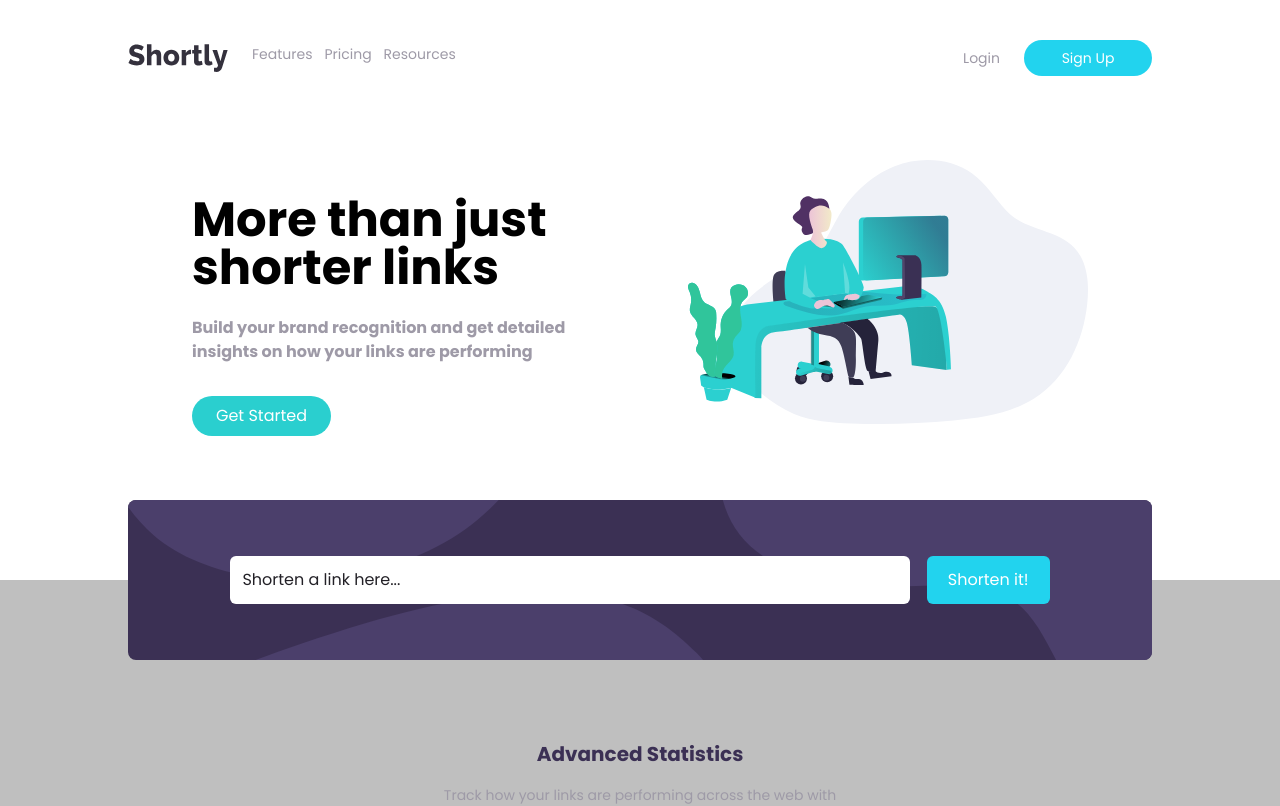
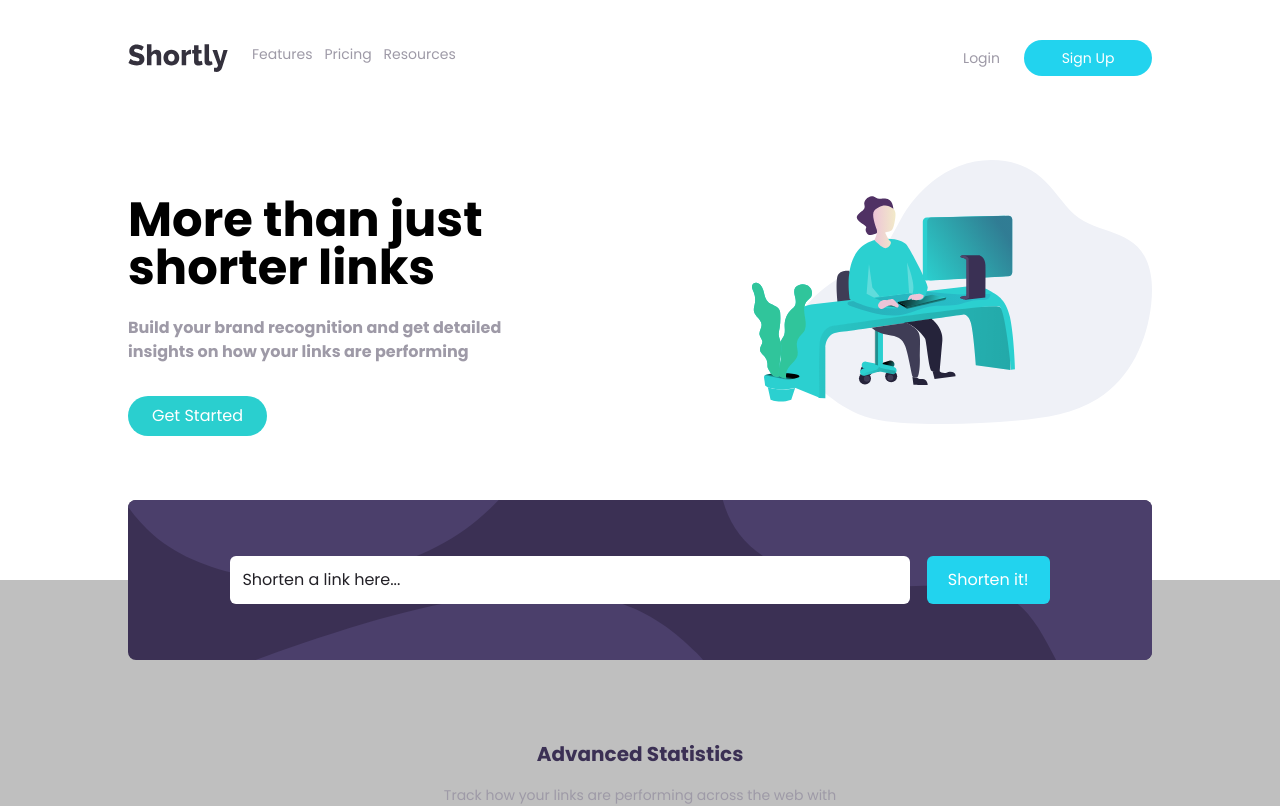
Before and after one commit to egba001/NextJs-Weather-App, a Next.js app: page / in a window 1280 px wide. Shown: the top 806 px of the page. Built offline with nearby package versions, Linux system fonts and the light colour scheme.

Commit message:
header horizontal margin fixed

```diff
--- a/components/Header.jsx
+++ b/components/Header.jsx
@@ -4,7 +4,7 @@ import headerImage from '../assets/images/illustration-working.svg';
 const Header = () => {
 
     return (
-        <header className="w-[90%] md:w-[70%] lg:max-w-[1500px] mt-8 mx-auto pb-28">
+        <header className="w-[90%] md:w-[80%] lg:max-w-[1500px] mt-8 mx-auto pb-28">
             <div className="flex items-center justify-center max-w-full flex-col-reverse md:justify-between md:flex-row">
                 <div className="text-center md:text-start">
                     <h2 className="font-[700] text-4xl md:text-5xl mt-12 mb-6">More than just <br />shorter links</h2>
```
